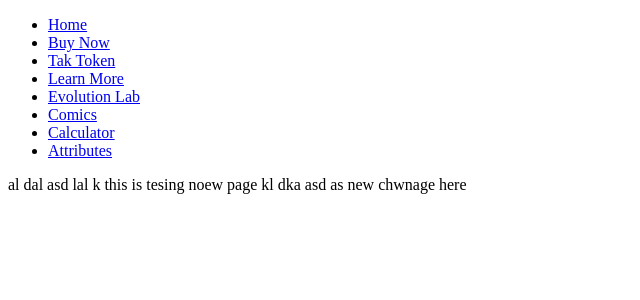
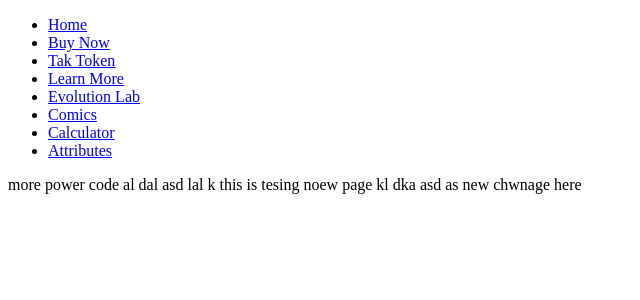
Before and after one commit to rambteech111/mooningmonkey, a React (Create React App) app: page /attribute in a window 1280 px wide. Shown: the top 300 px of the page, without its empty margins (0-640 px from the left). Built offline with nearby package versions, Linux system fonts and the light colour scheme.

Commit message:
more power

```diff
--- a/src/component/pages/Attributes.js
+++ b/src/component/pages/Attributes.js
@@ -3,7 +3,7 @@ import React from 'react'
 function Attributes() {
     return (
         <div>
-               al dal asd lal k  this is tesing noew page kl dka  asd as  new chwnage here
+               more power code al dal asd lal k  this is tesing noew page kl dka  asd as  new chwnage here
         </div>
     )
 }
```
